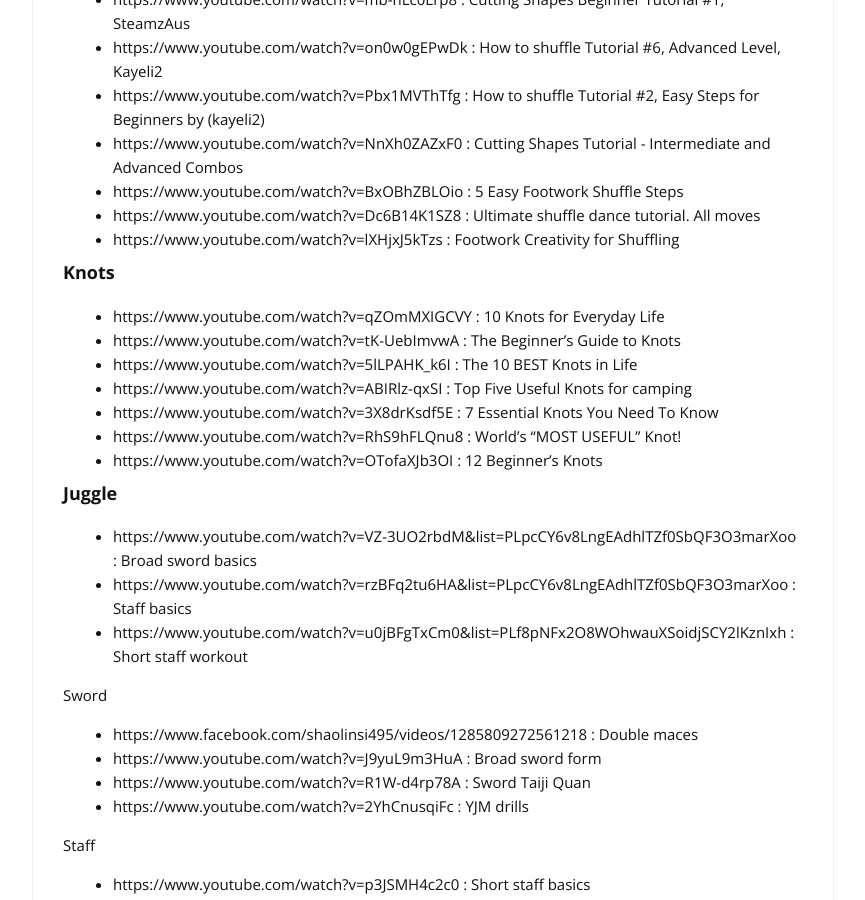
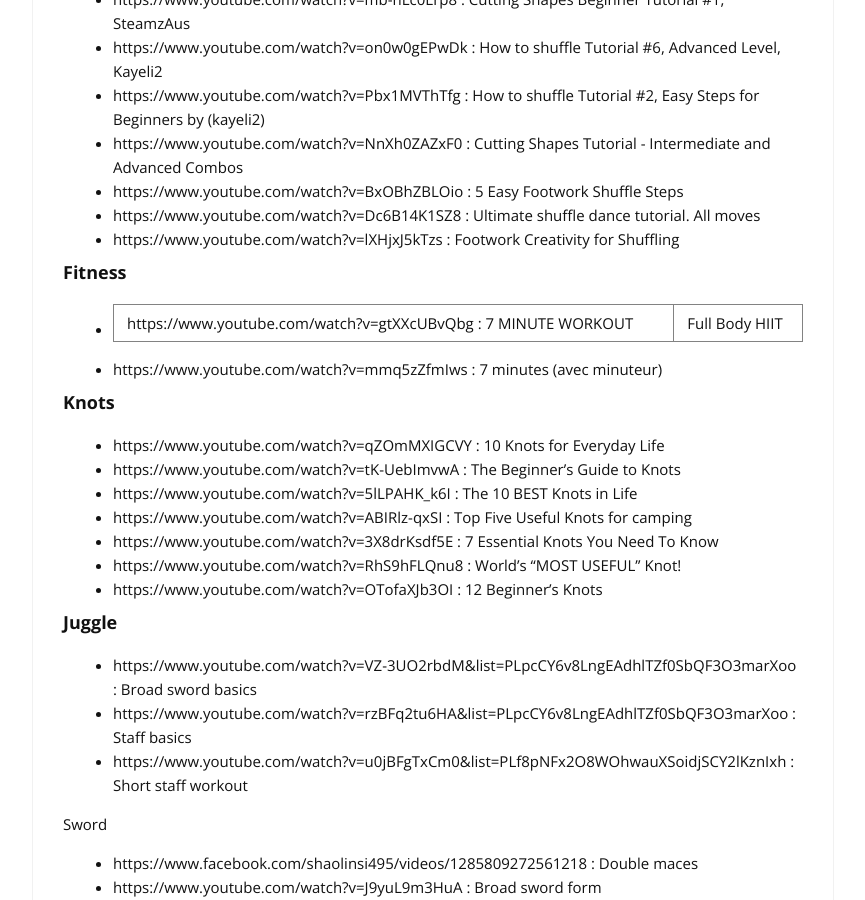
Before and after one commit to cylmat/cylmat.github.io, a Jekyll site: the page built from _pages/tricks.md, in a window 1280 px wide and 900 px high, scrolled down 1388 px. Shown: the whole window, without its empty margins (207-1072 px from the left). Built offline with Jekyll 4.4.1, drawn with Linux system fonts in a browser that asks for light colours; nearby versions of some CDN libraries.

Commit message:
Update tricks.md

```diff
--- a/_pages/tricks.md
+++ b/_pages/tricks.md
@@ -48,6 +48,11 @@
 - https://www.youtube.com/watch?v=BxOBhZBLOio : 5 Easy Footwork Shuffle Steps
 - https://www.youtube.com/watch?v=Dc6B14K1SZ8 : Ultimate shuffle dance tutorial. All moves
 - https://www.youtube.com/watch?v=lXHjxJ5kTzs : Footwork Creativity for Shuffling
+
+### Fitness
+
+- https://www.youtube.com/watch?v=gtXXcUBvQbg : 7 MINUTE WORKOUT | Full Body HIIT
+- https://www.youtube.com/watch?v=mmq5zZfmIws : 7 minutes (avec minuteur)
 
 ### Knots
 
```
